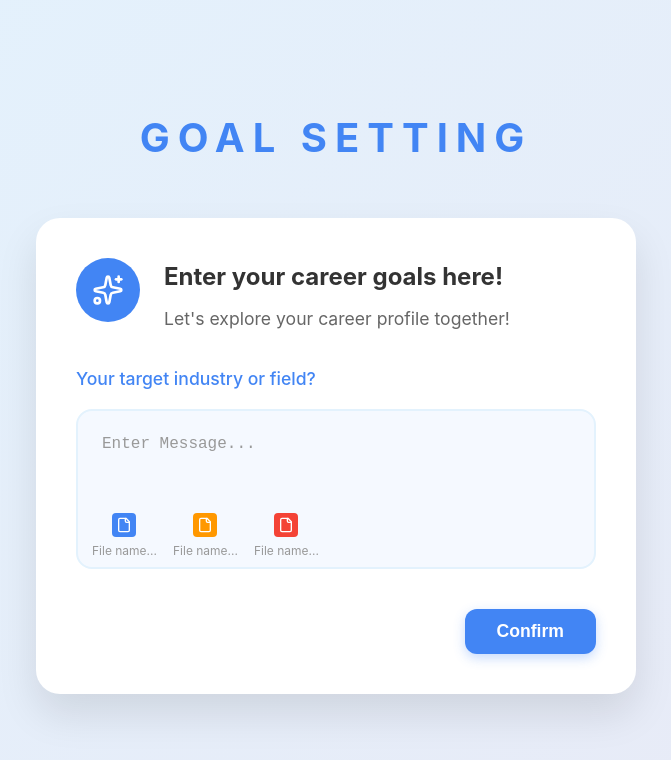
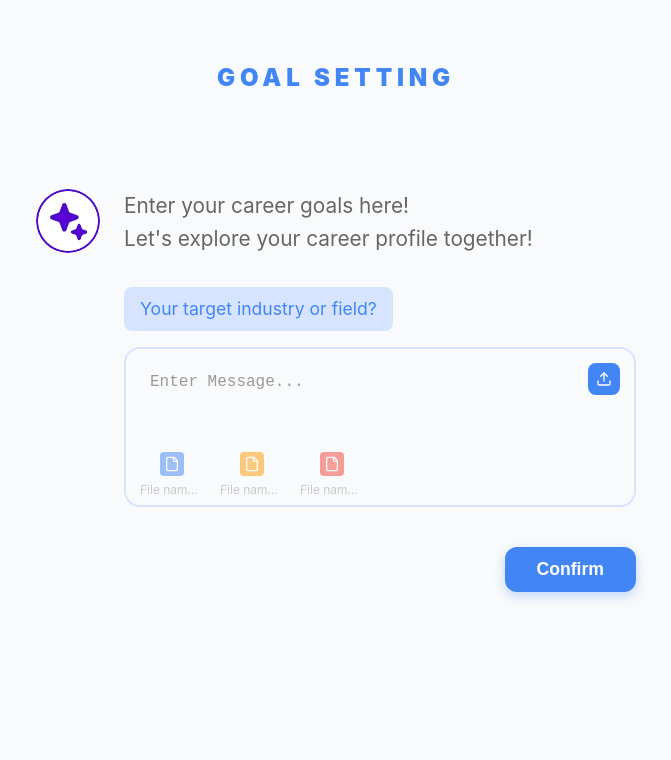
Before and after one commit to zerolxy612/career, a Next.js app: page / in a window 1280 px wide. Shown: the top 760 px of the page, without its empty margins (304-975 px from the left). Built offline with nearby package versions, Linux system fonts and the light colour scheme.

Commit message:
fix:eslint

```diff
--- a/src/app/globals.css
+++ b/src/app/globals.css
@@ -14,11 +14,12 @@ body {
 /* Goal Setting Page Styles */
 .goal-container {
   min-height: 100vh;
-  background: linear-gradient(135deg, #e3f2fd 0%, #e8eaf6 100%);
+  background: #f9fafb;
   display: flex;
+  flex-direction: column;
   align-items: center;
-  justify-content: center;
   padding: 2rem;
+  padding-top: 4rem;
 }
 
 .goal-content {
@@ -28,22 +29,66 @@ body {
 
 .goal-title {
   text-align: center;
-  margin-bottom: 3rem;
+  margin-bottom: 6rem;
+  align-self: center;
 }
 
 .goal-title h1 {
-  font-size: 2.5rem;
-  font-weight: bold;
+  font-size: 1.5rem;
+  font-weight: 900;
   color: #4285f4;
   letter-spacing: 0.2em;
   text-transform: uppercase;
+  line-height: 1.2;
 }
 
 .goal-card {
-  background: white;
-  border-radius: 1.5rem;
-  box-shadow: 0 20px 40px rgba(0, 0, 0, 0.1);
-  padding: 2.5rem;
+  background: transparent;
+  padding: 0;
+  width: 100%;
+  max-width: 600px;
+}
+
+/* New styles for elements moved outside the card */
+.goal-header-external {
+  display: flex;
+  align-items: flex-start;
+  margin-top: 2rem;
+  margin-bottom: 2rem;
+  width: 100%;
+  max-width: 600px;
+}
+
+.goal-icon-external {
+  width: 4rem;
+  height: 4rem;
+  border-radius: 50%;
+  display: flex;
+  align-items: center;
+  justify-content: center;
+  margin-right: 1.5rem;
+  flex-shrink: 0;
+  overflow: hidden;
+}
+
+.goal-icon-external img {
+  width: 100%;
+  height: 100%;
+  object-fit: cover;
+}
+
+.goal-text-external h2 {
+  font-size: 1.5rem;
+  font-weight: normal;
+  color: #333;
+  margin-bottom: 0.5rem;
+  text-align: left;
+}
+
+.goal-text-external p {
+  font-size: 1.3rem;
+  color: #666;
+  text-align: left;
 }
 
 .goal-header {
@@ -84,26 +129,36 @@ body {
 
 .goal-label {
   margin-bottom: 1rem;
+  margin-left: 5.5rem;
 }
 
 .goal-label span {
   color: #4285f4;
   font-size: 1.1rem;
-  font-weight: 500;
+  /* font-weight: 500; */
+  background-color: #d6e4ff;
+  padding: 0.5rem 1rem;
+  border-radius: 0.5rem;
+  display: inline-block;
 }
 
 .goal-input-container {
   position: relative;
   margin-bottom: 2rem;
+  margin-left: 5.5rem;
+}
+
+.goal-textarea-container {
+  position: relative;
 }
 
 .goal-textarea {
   width: 100%;
   height: 10rem;
   padding: 1.5rem;
-  border: 2px solid #e3f2fd;
+  border: 2px solid #d8e4fd;
   border-radius: 1rem;
-  background: rgba(66, 133, 244, 0.05);
+  background: transparent;
   resize: none;
   font-size: 1rem;
   color: #333;
@@ -119,6 +174,35 @@ body {
   color: #999;
 }
 
+/* File upload button */
+.file-upload-button {
+  position: absolute;
+  top: 1rem;
+  right: 1rem;
+  background: #4285f4;
+  border: none;
+  border-radius: 0.5rem;
+  padding: 0.5rem;
+  color: white;
+  cursor: pointer;
+  display: flex;
+  align-items: center;
+  justify-content: center;
+  transition: background-color 0.3s ease;
+}
+
+.file-upload-button:hover {
+  background: #3367d6;
+}
+
+/* Upload error message */
+.upload-error {
+  color: #f44336;
+  font-size: 0.875rem;
+  margin-top: 0.5rem;
+  margin-bottom: 0.5rem;
+}
+
 .file-icons {
   position: absolute;
   bottom: 1rem;
@@ -131,6 +215,11 @@ body {
   display: flex;
   flex-direction: column;
   align-items: center;
+  position: relative;
+}
+
+.file-icon-placeholder {
+  opacity: 0.5;
 }
 
 .file-icon-box {
@@ -141,6 +230,7 @@ body {
   align-items: center;
   justify-content: center;
   margin-bottom: 0.25rem;
+  position: relative;
 }
 
 .file-icon-box svg {
@@ -164,11 +254,40 @@ body {
 .file-icon span {
   font-size: 0.75rem;
   color: #999;
+  max-width: 4rem;
+  overflow: hidden;
+  text-overflow: ellipsis;
+  white-space: nowrap;
+  text-align: center;
+}
+
+/* File remove button */
+.file-remove-button {
+  position: absolute;
+  top: -0.25rem;
+  right: -0.25rem;
+  background: #f44336;
+  border: none;
+  border-radius: 50%;
+  width: 1rem;
+  height: 1rem;
+  display: flex;
+  align-items: center;
+  justify-content: center;
+  cursor: pointer;
+  color: white;
+  font-size: 0.75rem;
+  transition: background-color 0.3s ease;
+}
+
+.file-remove-button:hover {
+  background: #d32f2f;
 }
 
 .goal-button-container {
   display: flex;
   justify-content: flex-end;
+  margin-left: 5.5rem;
 }
 
 .goal-button {
--- a/src/app/page.tsx
+++ b/src/app/page.tsx
@@ -1,15 +1,100 @@
 'use client';
 
-import { useState } from 'react';
+import { useState, useRef } from 'react';
 import { useRouter } from 'next/navigation';
-import { Sparkles, File } from 'lucide-react';
+import { File, Upload, X } from 'lucide-react';
+import Image from 'next/image';
+
+interface UploadedFile {
+  name: string;
+  type: string;
+  file: File;
+}
 
 export default function Home() {
   const router = useRouter();
   const [goalText, setGoalText] = useState('');
+  const [uploadedFiles, setUploadedFiles] = useState<UploadedFile[]>([]);
+  const [uploadError, setUploadError] = useState<string>('');
+  const fileInputRef = useRef<HTMLInputElement>(null);
 
   const handleConfirm = () => {
     router.push('/experience');
+  };
+
+  const getFileIcon = (fileName: string) => {
+    const extension = fileName.split('.').pop()?.toLowerCase();
+
+    switch (extension) {
+      case 'docx':
+      case 'doc':
+        return { color: 'file-icon-blue', name: fileName };
+      case 'jpg':
+      case 'jpeg':
+      case 'png':
+      case 'txt':
+        return { color: 'file-icon-orange', name: fileName };
+      case 'pdf':
+        return { color: 'file-icon-red', name: fileName };
+      default:
+        return null;
+    }
+  };
+
+  const handleFileUpload = (event: React.ChangeEvent<HTMLInputElement>) => {
+    const files = event.target.files;
+    if (!files) return;
+
+    setUploadError('');
+
+    Array.from(files).forEach(file => {
+      const fileIcon = getFileIcon(file.name);
+
+      if (!fileIcon) {
+        setUploadError(`不支持的文件类型: ${file.name}`);
+        return;
+      }
+
+      // Check if file already exists
+      if (uploadedFiles.some(f => f.name === file.name)) {
+        setUploadError(`文件已存在: ${file.name}`);
+        return;
+      }
+
+      const newFile: UploadedFile = {
+        name: file.name,
+        type: file.type,
+        file: file
+      };
+
+      setUploadedFiles(prev => [...prev, newFile]);
+    });
+
+    // Clear the input
+    if (fileInputRef.current) {
+      fileInputRef.current.value = '';
+    }
+  };
+
+  const removeFile = (fileName: string) => {
+    setUploadedFiles(prev => prev.filter(f => f.name !== fileName));
+    setUploadError('');
+  };
+
+  const handleDragOver = (e: React.DragEvent) => {
+    e.preventDefault();
+  };
+
+  const handleDrop = (e: React.DragEvent) => {
+    e.preventDefault();
+    const files = e.dataTransfer.files;
+
+    // Create a synthetic event to reuse handleFileUpload logic
+    const syntheticEvent = {
+      target: { files }
+    } as React.ChangeEvent<HTMLInputElement>;
+
+    handleFileUpload(syntheticEvent);
   };
 
   return (
@@ -20,19 +105,24 @@ export default function Home() {
           <h1>GOAL SETTING</h1>
         </div>
 
-        {/* Main content card */}
-        <div className="goal-card">
-          {/* Icon and title */}
-          <div className="goal-header">
-            <div className="goal-icon">
-              <Sparkles />
+        {/* Header elements moved outside the card */}
+        <div className="goal-header-external">
+          <div className="goal-icon-external">
+            <Image
+              src="/ai_avatar.png"
+              alt="AI Avatar"
+              width={64}
+              height={64}
+            />
           </div>
-            <div className="goal-text">
-              <h2>Enter your career goals here!</h2>
-              <p>Let's explore your career profile together!</p>
+          <div className="goal-text-external">
+            <p>Enter your career goals here!</p>
+            <p>Let&apos;s explore your career profile together!</p>
           </div>
         </div>
 
+        {/* Main content card */}
+        <div className="goal-card">
           {/* Input label */}
           <div className="goal-label">
             <span>Your target industry or field?</span>
@@ -40,6 +130,11 @@ export default function Home() {
 
           {/* Input area */}
           <div className="goal-input-container">
+            <div
+              className="goal-textarea-container"
+              onDragOver={handleDragOver}
+              onDrop={handleDrop}
+            >
               <textarea
                 value={goalText}
                 onChange={(e) => setGoalText(e.target.value)}
@@ -47,26 +142,76 @@ export default function Home() {
                 className="goal-textarea"
               />
 
+              {/* File upload button */}
+              <button
+                className="file-upload-button"
+                onClick={() => fileInputRef.current?.click()}
+                type="button"
+              >
+                <Upload size={16} />
+              </button>
+
+              {/* Hidden file input */}
+              <input
+                ref={fileInputRef}
+                type="file"
+                multiple
+                accept=".docx,.doc,.jpg,.jpeg,.png,.txt,.pdf"
+                onChange={handleFileUpload}
+                style={{ display: 'none' }}
+              />
+            </div>
+
+            {/* Error message */}
+            {uploadError && (
+              <div className="upload-error">
+                {uploadError}
+              </div>
+            )}
+
             {/* File icons at bottom of textarea */}
             <div className="file-icons">
-              <div className="file-icon">
+              {uploadedFiles.length > 0 ? (
+                uploadedFiles.map((file, index) => {
+                  const fileIcon = getFileIcon(file.name);
+                  return (
+                    <div key={index} className="file-icon">
+                      <div className={`file-icon-box ${fileIcon?.color}`}>
+                        <File />
+                        <button
+                          className="file-remove-button"
+                          onClick={() => removeFile(file.name)}
+                          type="button"
+                        >
+                          <X size={12} />
+                        </button>
+                      </div>
+                      <span>{file.name}</span>
+                    </div>
+                  );
+                })
+              ) : (
+                <>
+                  <div className="file-icon file-icon-placeholder">
                     <div className="file-icon-box file-icon-blue">
                       <File />
                     </div>
                     <span>File name...</span>
                   </div>
-              <div className="file-icon">
+                  <div className="file-icon file-icon-placeholder">
                     <div className="file-icon-box file-icon-orange">
                       <File />
                     </div>
                     <span>File name...</span>
                   </div>
-              <div className="file-icon">
+                  <div className="file-icon file-icon-placeholder">
                     <div className="file-icon-box file-icon-red">
                       <File />
                     </div>
                     <span>File name...</span>
                   </div>
+                </>
+              )}
             </div>
           </div>
 
--- a/src/lib/utils.ts
+++ b/src/lib/utils.ts
@@ -119,7 +119,7 @@ export function setToLocalStorage<T>(key: string, value: T): void {
 }
 
 // Debounce utility
-export function debounce<T extends (...args: any[]) => any>(
+export function debounce<T extends (...args: unknown[]) => unknown>(
   func: T,
   wait: number
 ): (...args: Parameters<T>) => void {
--- a/src/store/uiStore.ts
+++ b/src/store/uiStore.ts
@@ -14,7 +14,7 @@ interface UIState {
 
   // Modals and dialogs
   activeModal: string | null;
-  modalData: any;
+  modalData: unknown;
 
   // Loading states
   globalLoading: boolean;
@@ -51,7 +51,7 @@ interface UIActions {
   setChatLoading: (loading: boolean) => void;
 
   // Modal actions
-  openModal: (modalId: string, data?: any) => void;
+  openModal: (modalId: string, data?: unknown) => void;
   closeModal: () => void;
 
   // Loading actions
--- a/src/types/api.ts
+++ b/src/types/api.ts
@@ -1,5 +1,5 @@
 // API Request and Response Types
-export interface ApiResponse<T = any> {
+export interface ApiResponse<T = unknown> {
   success: boolean;
   data?: T;
   error?: string;
@@ -70,7 +70,7 @@ export interface FileUploadResponse {
 export interface ApiError {
   code: string;
   message: string;
-  details?: any;
+  details?: unknown;
 }
 
 // Import types from other files
--- a/src/types/ui.ts
+++ b/src/types/ui.ts
@@ -66,7 +66,7 @@ export interface ProgressBarProps {
 
 // Drag and Drop Types
 export interface DragDropContextProps {
-  onDragEnd: (result: any) => void;
+  onDragEnd: (result: unknown) => void;
   children: React.ReactNode;
 }
 
```
Also changed, not shown: public/ai_avatar.png (added). Lines whose indentation alone changed are shown as unchanged.
